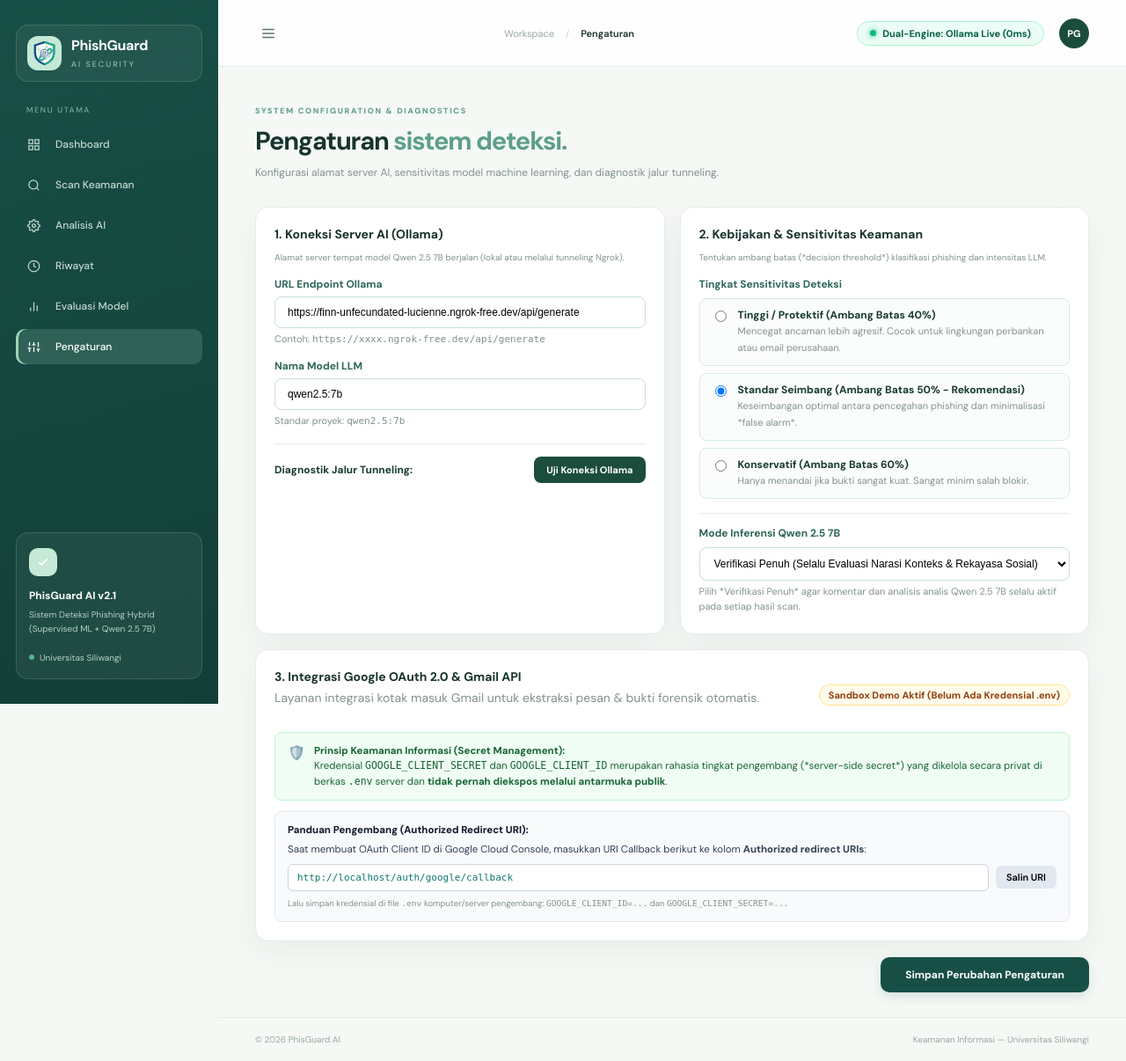
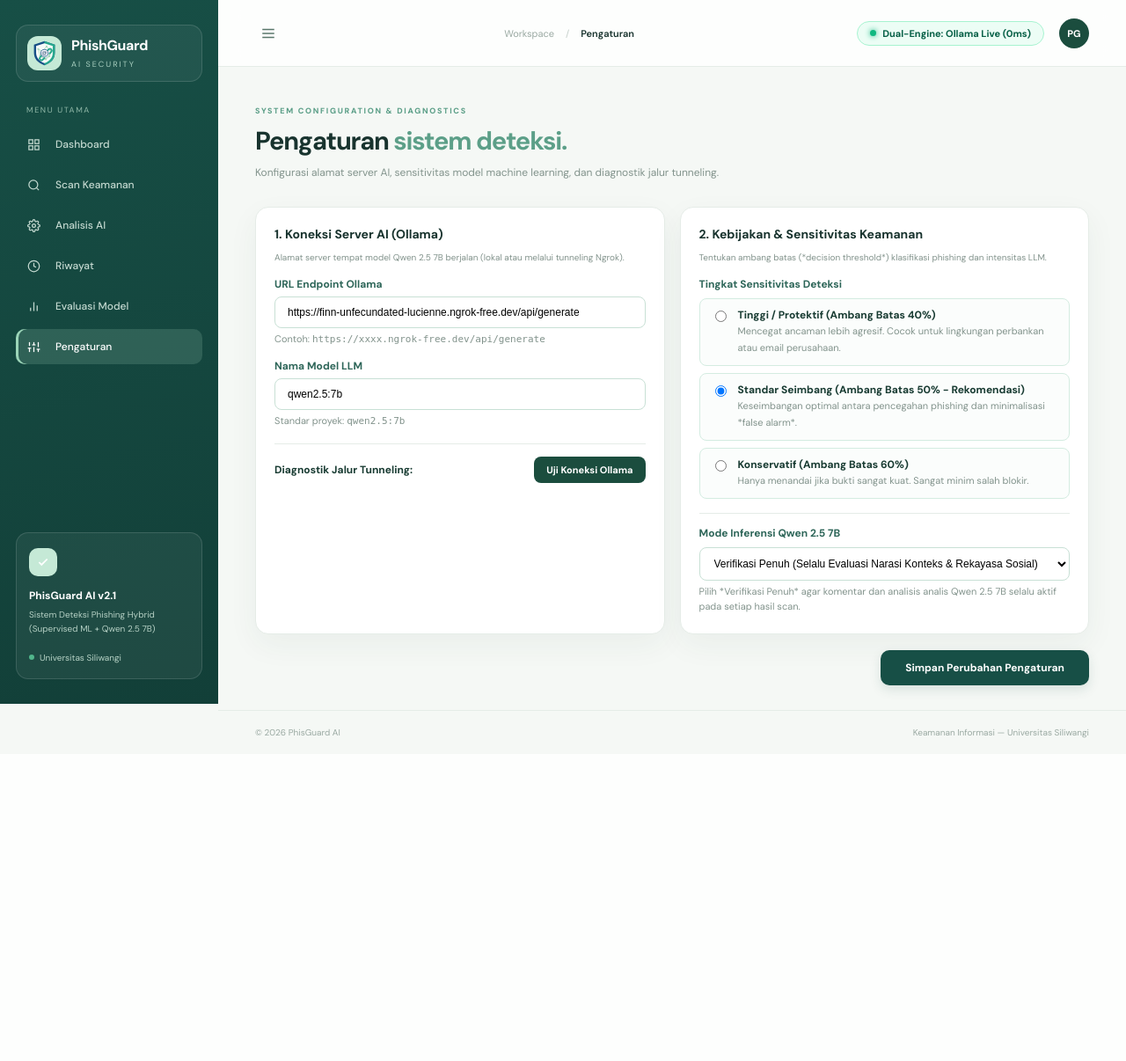
Before and after one commit to ariafahlevi/final_project_KI, a Flask app: page /settings in a window 1280 px wide. Shown: the whole page at 88% size. After the commit the page ends 839 px from the top, so only its background shows below. Run offline with Flask 3, Linux system fonts and the light colour scheme; data that the repository does not hold is empty; some libraries are stand-ins or nearby versions.

Commit message:
style(settings): remove developer Google OAuth section from public settings page

```diff
--- a/app.py
+++ b/app.py
@@ -498,7 +498,6 @@ def evaluation():
 def settings():
     cfg = ml_engine.get_app_config()
     ollama_url, model_name = ml_engine.get_ollama_config()
-    google_client_id, google_client_secret = gmail_service.get_google_config()
     records = load_history_store()
     stats = compute_dashboard_stats(records)
     saved = request.args.get("saved") == "1"
@@ -507,11 +506,6 @@ def settings():
         active="settings",
         ollama_url=ollama_url,
         model_name=model_name,
-        google_client_id=google_client_id,
-        google_client_secret=google_client_secret,
-        google_configured=gmail_service.is_google_configured(),
-        google_connected="google_creds" in session,
-        google_user=session.get("google_user", ""),
         sensitivity=cfg.get("sensitivity", "normal"),
         qwen_mode=cfg.get("qwen_mode", "always"),
         saved=saved,
@@ -520,13 +514,11 @@ def settings():
 
 @app.post("/settings/save")
 def save_settings():
-    """Menyimpan seluruh konfigurasi sistem (Ollama, Sensitivitas, Mode Verifikasi, Google OAuth)."""
+    """Menyimpan seluruh konfigurasi sistem (Ollama, Sensitivitas, Mode Verifikasi)."""
     new_url = request.form.get("ollama_url", "").strip()
     model_name = request.form.get("model_name", "qwen2.5:7b").strip()
     sensitivity = request.form.get("sensitivity", "normal").strip()
     qwen_mode = request.form.get("qwen_mode", "always").strip()
-    google_client_id = request.form.get("google_client_id", "").strip()
-    google_client_secret = request.form.get("google_client_secret", "").strip()
 
     if new_url and not new_url.endswith("/api/generate"):
         new_url = new_url.rstrip("/") + "/api/generate"
@@ -544,9 +536,7 @@ def save_settings():
         "ollama_url": new_url,
         "model_name": model_name,
         "sensitivity": sensitivity,
-        "qwen_mode": qwen_mode,
-        "google_client_id": google_client_id,
-        "google_client_secret": google_client_secret
+        "qwen_mode": qwen_mode
     })
 
     with open(config_path, "w", encoding="utf-8") as f:
--- a/templates/settings.html
+++ b/templates/settings.html
@@ -101,42 +101,6 @@
         </small>
       </div>
     </section>
-
-    <!-- 3. Integrasi Google Cloud & Gmail API -->
-    <section class="panel settings-panel" style="grid-column: 1 / -1;">
-      <div style="display:flex;justify-content:space-between;align-items:center;flex-wrap:wrap;gap:8px;">
-        <div>
-          <h3 style="margin:0;">3. Integrasi Google OAuth 2.0 & Gmail API</h3>
-          <p class="muted" style="margin-top:4px;">Layanan integrasi kotak masuk Gmail untuk ekstraksi pesan & bukti forensik otomatis.</p>
-        </div>
-        <div>
-          {% if google_configured %}
-            <span style="background:#ecfdf5;color:#065f46;border:1px solid #a7f3d0;padding:4px 10px;border-radius:20px;font-size:11px;font-weight:700;">Aktif · Terkonfigurasi via Server Environment (.env)</span>
-          {% else %}
-            <span style="background:#fffbeb;color:#92400e;border:1px solid #fde68a;padding:4px 10px;border-radius:20px;font-size:11px;font-weight:700;">Sandbox Demo Aktif (Belum Ada Kredensial .env)</span>
-          {% endif %}
-        </div>
-      </div>
-
-      <!-- Security Notice Card -->
-      <div style="background:#f0fdf4;border:1px solid #bbf7d0;border-radius:8px;padding:12px 14px;margin-top:14px;display:flex;align-items:flex-start;gap:10px;">
-        <span style="color:#15803d;font-size:16px;">🛡️</span>
-        <div style="font-size:11.5px;color:#166534;line-height:1.5;">
-          <b>Prinsip Keamanan Informasi (Secret Management):</b><br>
-          Kredensial <code>GOOGLE_CLIENT_SECRET</code> dan <code>GOOGLE_CLIENT_ID</code> merupakan rahasia tingkat pengembang (*server-side secret*) yang dikelola secara privat di berkas <code>.env</code> server dan <b>tidak pernah diekspos melalui antarmuka publik</b>.
-        </div>
-      </div>
-
-      <div style="background:#f8fafc;border:1px solid #e2e8f0;border-radius:8px;padding:12px 14px;margin-top:12px;font-size:11.5px;color:#334155;line-height:1.6;">
-        <b style="color:#0f172a;display:block;margin-bottom:4px;">Panduan Pengembang (Authorized Redirect URI):</b>
-        Saat membuat OAuth Client ID di Google Cloud Console, masukkan URI Callback berikut ke kolom <b>Authorized redirect URIs</b>:
-        <div style="display:flex;align-items:center;gap:8px;margin-top:6px;">
-          <code id="redirectUriBox" style="background:#ffffff;border:1px solid #cbd5e1;padding:6px 10px;border-radius:6px;font-family:monospace;font-size:11px;color:#0f766e;flex:1;">{{ request.url_root.rstrip('/') }}/auth/google/callback</code>
-          <button type="button" class="btn" onclick="navigator.clipboard.writeText(document.getElementById('redirectUriBox').textContent.trim()); alert('Redirect URI berhasil disalin ke clipboard!');" style="background:#e2e8f0;font-size:11px;padding:6px 12px;border-radius:6px;cursor:pointer;">Salin URI</button>
-        </div>
-        <small class="muted" style="display:block;margin-top:6px;">Lalu simpan kredensial di file <code>.env</code> komputer/server pengembang: <code>GOOGLE_CLIENT_ID=...</code> dan <code>GOOGLE_CLIENT_SECRET=...</code></small>
-      </div>
-    </section>
   </div>
 
   <!-- Tombol Simpan Konfigurasi -->
```
